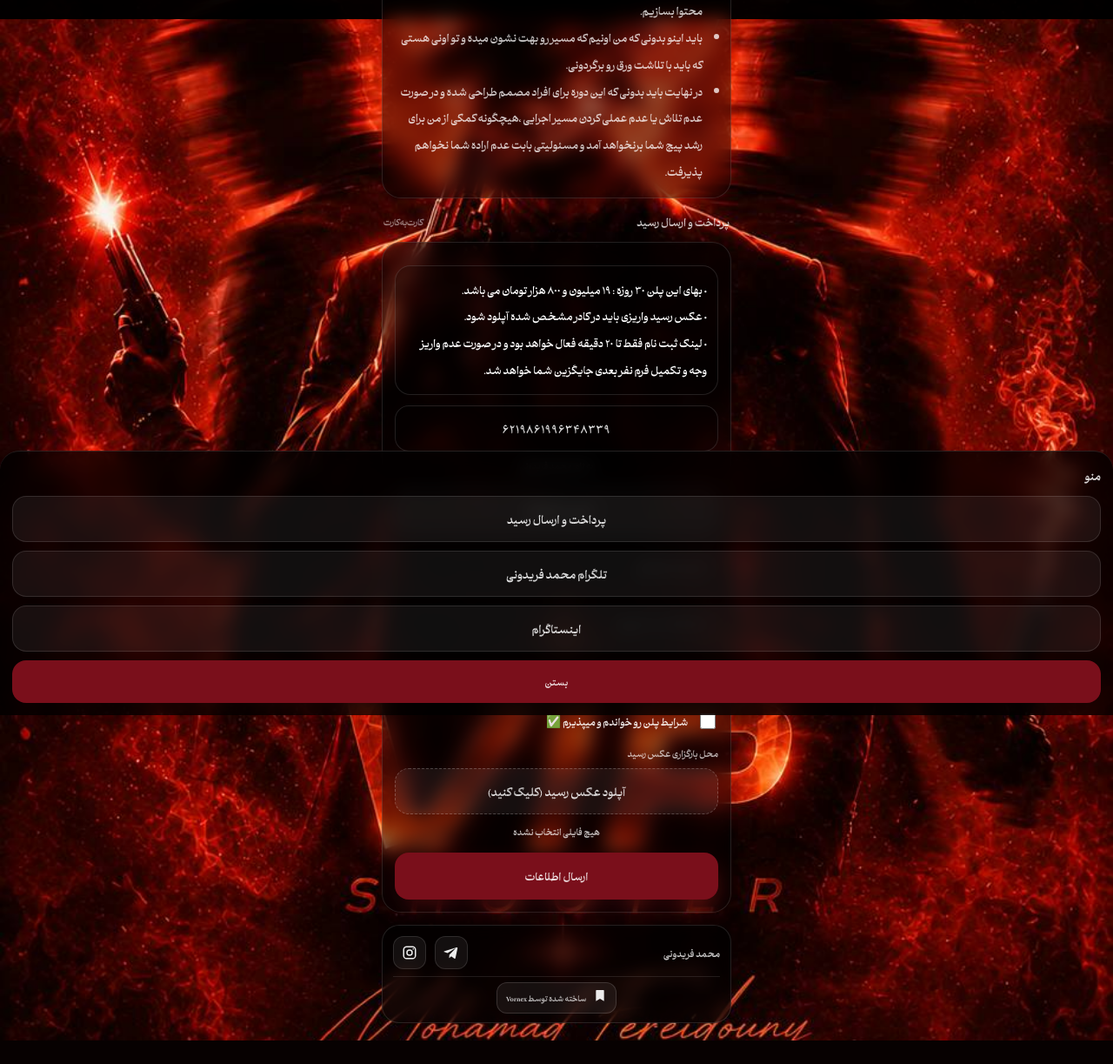
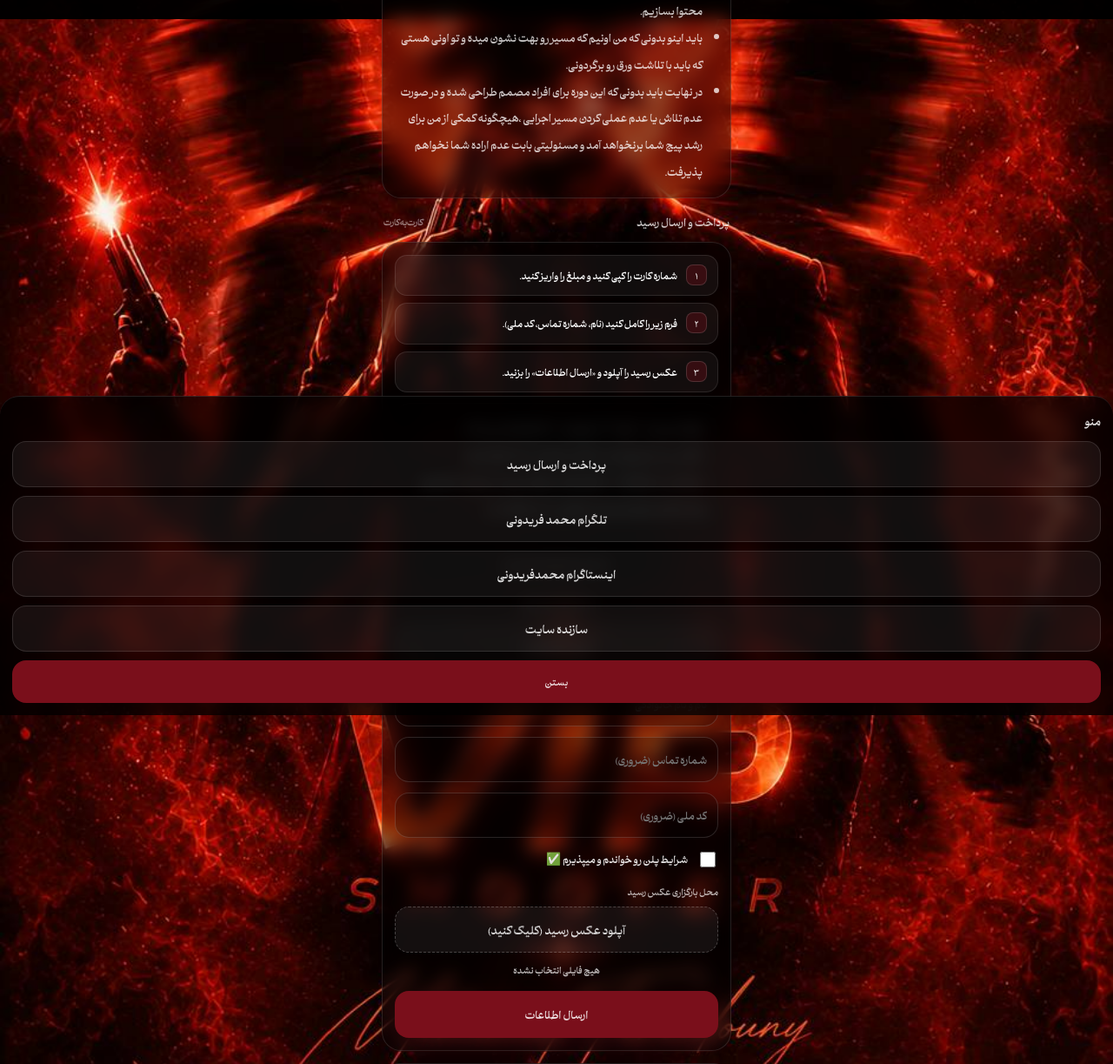
Before and after one commit to VORNEX-01/VIP-SHOOTER, a Django app: page / in a window 1280 px wide. Shown: the part 778-2001 px from the top of the page at 87% size. Before the commit the page ends 1974 px from the top, so only its background shows below. Run offline with Django 5.2, Linux system fonts and the light colour scheme; data comes from the database, SQL or seed files in the repository; data that the repository does not hold is empty.

Commit message:
modal polish + warn box + clearer form

```diff
--- a/vip/templates/vip/home.html
+++ b/vip/templates/vip/home.html
@@ -574,6 +574,128 @@
         .toast.show {
             display: block;
         }
+
+        /* ===== Modal polish (جمع‌وجور + اسکرول‌دار) ===== */
+        .modalMask {
+            padding: 16px;
+            align-items: flex-start;
+            /* بالا نچسبه */
+        }
+
+        .modal {
+            margin: 24px auto;
+            /* فاصله از بالا/پایین */
+            max-height: calc(100dvh - 48px);
+            /* بلند نشه بیرون بزنه */
+            overflow: auto;
+            /* اسکرول داخلی */
+            padding: 16px 16px 14px;
+            border-radius: 20px;
+        }
+
+        .modal h3 {
+            font-size: 19px;
+            margin: 0 0 8px;
+        }
+
+        .modal p {
+            font-size: 14px;
+            line-height: 2.05;
+            margin: 0 0 12px;
+        }
+
+        /* متن تعهد */
+        .copyBox {
+            margin-top: 0;
+            max-height: 190px;
+            overflow: auto;
+            font-size: 13.5px;
+            line-height: 2.05;
+        }
+
+        /* دکمه‌های مودال: فاصله‌دار و مرتب */
+        .modalActions {
+            display: grid;
+            gap: 10px;
+            margin-top: 12px;
+        }
+
+        .modalActions .btn,
+        .modalActions .sheetBtn {
+            margin: 0;
+            /* حذف چسبندگی */
+        }
+
+        /* هشدار مهم (اسکرین‌شات) */
+        .warnBox {
+            margin-top: 12px;
+            display: flex;
+            gap: 10px;
+            align-items: flex-start;
+            padding: 12px;
+            border-radius: 16px;
+            border: 1px solid rgba(255, 193, 7, .35);
+            background: rgba(255, 193, 7, .10);
+            color: #ffe9a6;
+            font-size: 13.5px;
+            line-height: 2;
+            font-weight: 800;
+        }
+
+        .warnBox .ico {
+            flex: 0 0 auto;
+            width: 22px;
+            height: 22px;
+            display: grid;
+            place-items: center;
+            border-radius: 8px;
+            background: rgba(255, 193, 7, .18);
+            border: 1px solid rgba(255, 193, 7, .35);
+            font-size: 13px;
+        }
+
+        /* ===== Form clarity (که کاربر گیج نشه) ===== */
+        .formSteps {
+            display: grid;
+            gap: 8px;
+            margin-bottom: 12px;
+        }
+
+        .stepRow {
+            display: flex;
+            gap: 10px;
+            align-items: flex-start;
+            padding: 10px 12px;
+            border-radius: 14px;
+            border: 1px solid rgba(255, 255, 255, .10);
+            background: rgba(255, 255, 255, .05);
+            font-size: 13.5px;
+            line-height: 1.9;
+        }
+
+        .stepNum {
+            flex: 0 0 auto;
+            width: 24px;
+            height: 24px;
+            border-radius: 8px;
+            display: grid;
+            place-items: center;
+            background: rgba(122, 15, 27, .35);
+            border: 1px solid rgba(255, 255, 255, .14);
+            font-weight: 900;
+            font-size: 12.5px;
+        }
+
+        .fieldLabel {
+            margin: 14px 0 6px;
+            font-size: 13.5px;
+            color: rgba(255, 255, 255, .85);
+            font-weight: 800;
+        }
+
+        .req {
+            color: #ff9b9b;
+        }
     </style>
 </head>
 
@@ -614,6 +736,12 @@
         </div>
 
         <section class="pay" id="form">
+            <div class="formSteps">
+                <div class="stepRow"><span class="stepNum">۱</span> شماره کارت را کپی کنید و مبلغ را واریز کنید.</div>
+                <div class="stepRow"><span class="stepNum">۲</span> فرم زیر را کامل کنید (نام، شماره تماس، کد ملی).
+                </div>
+                <div class="stepRow"><span class="stepNum">۳</span> عکس رسید را آپلود و «ارسال اطلاعات» را بزنید.</div>
+            </div>
             <div class="priceBox">
                 • بهای این پلن 30 روزه : <b>{{ plan_price }}</b> می باشد.<br>
                 • عکس رسید واریزی باید در کادر مشخص شده آپلود شود.<br>
@@ -708,11 +836,11 @@
     <!-- مودال بعد از ارسال -->
     <div id="sentModal" class="modalMask {% if sent %}show{% endif %}">
         <div class="modal">
-            <h3>مرحله بعد</h3>
+            <h3>مرحله بعد (مهم)</h3>
+
             <p>
-                لطفا عکس رسید واریزی + یک ویدیو سلفی از چهره خودتون با گفتن متن زیر رو به آیدی تلگرام
-                <b>t.me/{{ telegram_shooter_vip }}</b>
-                ارسال کنید.
+                لطفاً <b>عکس رسید واریزی</b> + یک <b>ویدیو سلفی</b> از چهره خودتون با گفتن متن زیر را به آیدی تلگرام
+                <b>t.me/{{ telegram_shooter_vip }}</b> ارسال کنید.
             </p>
 
             <div class="copyBox" id="commitText">
@@ -727,12 +855,17 @@
                 عهده خودم خواهد بود و این موضوع به معنای عدم تعهد یا کوتاهی از سمت برگزارکننده نیست.
             </div>
 
-            <button class="btn copy" type="button" onclick="copyCommitText()">کپی متن</button>
-            <a class="sheetBtn" href="https://t.me/{{ telegram_shooter_vip }}" target="_blank" rel="noopener">رفتن به
-                تلگرام</a>
+            <div class="warnBox">
+                <span class="ico">!</span>
+                <span>قبل از بستن این پنجره، حتماً از این متن <b>اسکرین‌شات</b> بگیرید یا آن را کپی کنید.</span>
+            </div>
 
-            <div class="smallNote">قبل از خروج، در صورت نیاز اسکرین‌شات بگیر.</div>
-            <button class="btn primary" type="button" onclick="closeModal('sentModal')">متوجه شدم</button>
+            <div class="modalActions">
+                <button class="btn copy" type="button" onclick="copyCommitText()">کپی متن تعهد</button>
+                <a class="sheetBtn" href="https://t.me/{{ telegram_shooter_vip }}" target="_blank" rel="noopener">رفتن
+                    به تلگرام</a>
+                <button class="btn primary" type="button" onclick="closeModal('sentModal')">متوجه شدم</button>
+            </div>
         </div>
     </div>
 
@@ -741,7 +874,8 @@
         <div style="font-weight:900; margin-bottom:6px;">منو</div>
         <a class="sheetBtn" href="#form" onclick="closeSheet()">پرداخت و ارسال رسید</a>
         <a class="sheetBtn" href="https://t.me/{{ telegram_id }}" target="_blank" rel="noopener">تلگرام محمد فریدونی</a>
-        <a class="sheetBtn" href="{{ instagram_url }}" target="_blank" rel="noopener">اینستاگرام</a>
+        <a class="sheetBtn" href="{{ instagram_url }}" target="_blank" rel="noopener">اینستاگرام محمدفریدونی</a>
+        <a class="sheetBtn" href="https://www.instagram.com/vornex01" target="_blank" rel="noopener">سازنده سایت</a>
         <button class="sheetBtn danger" type="button" onclick="closeSheet()">بستن</button>
     </div>
 
```
